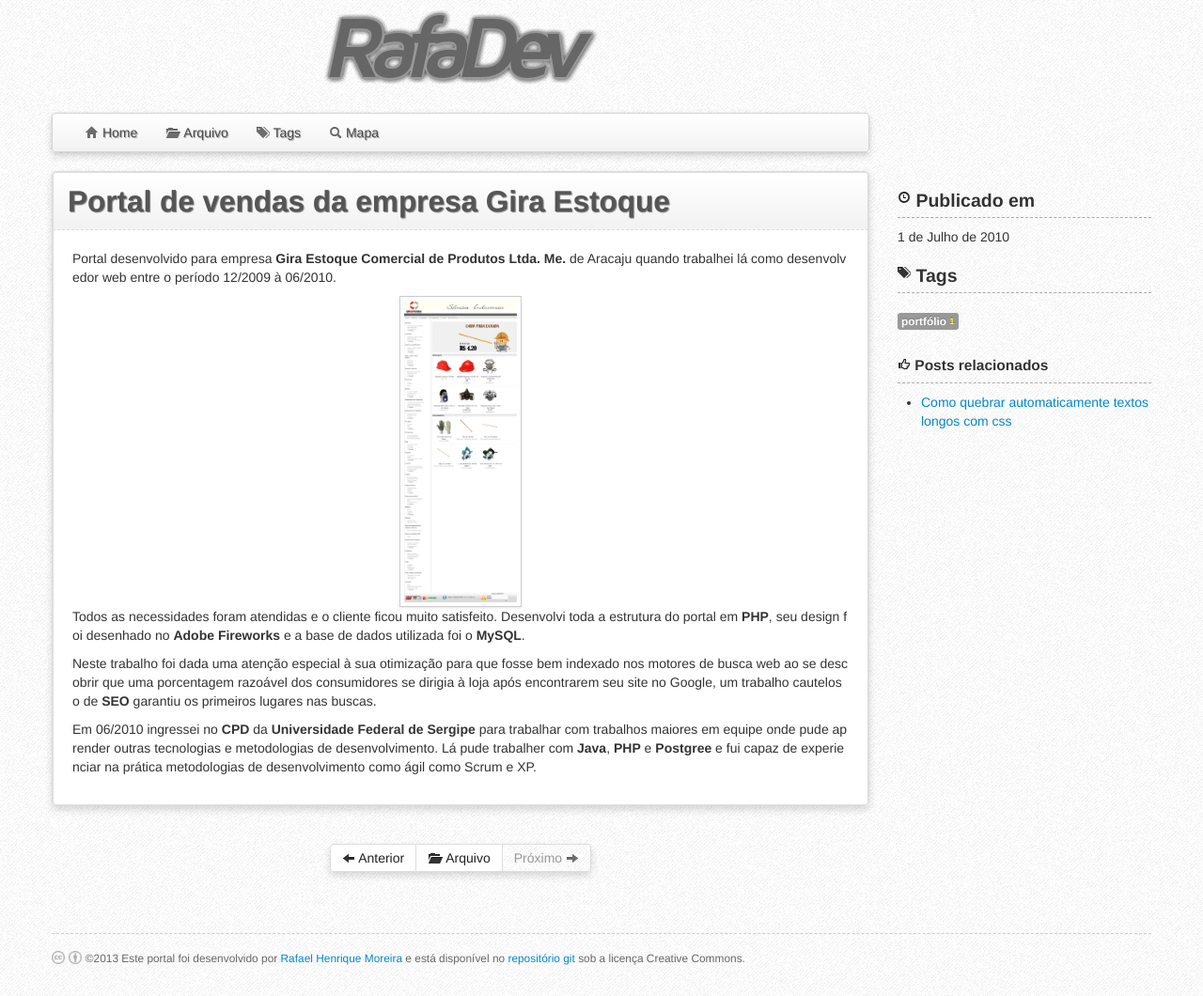
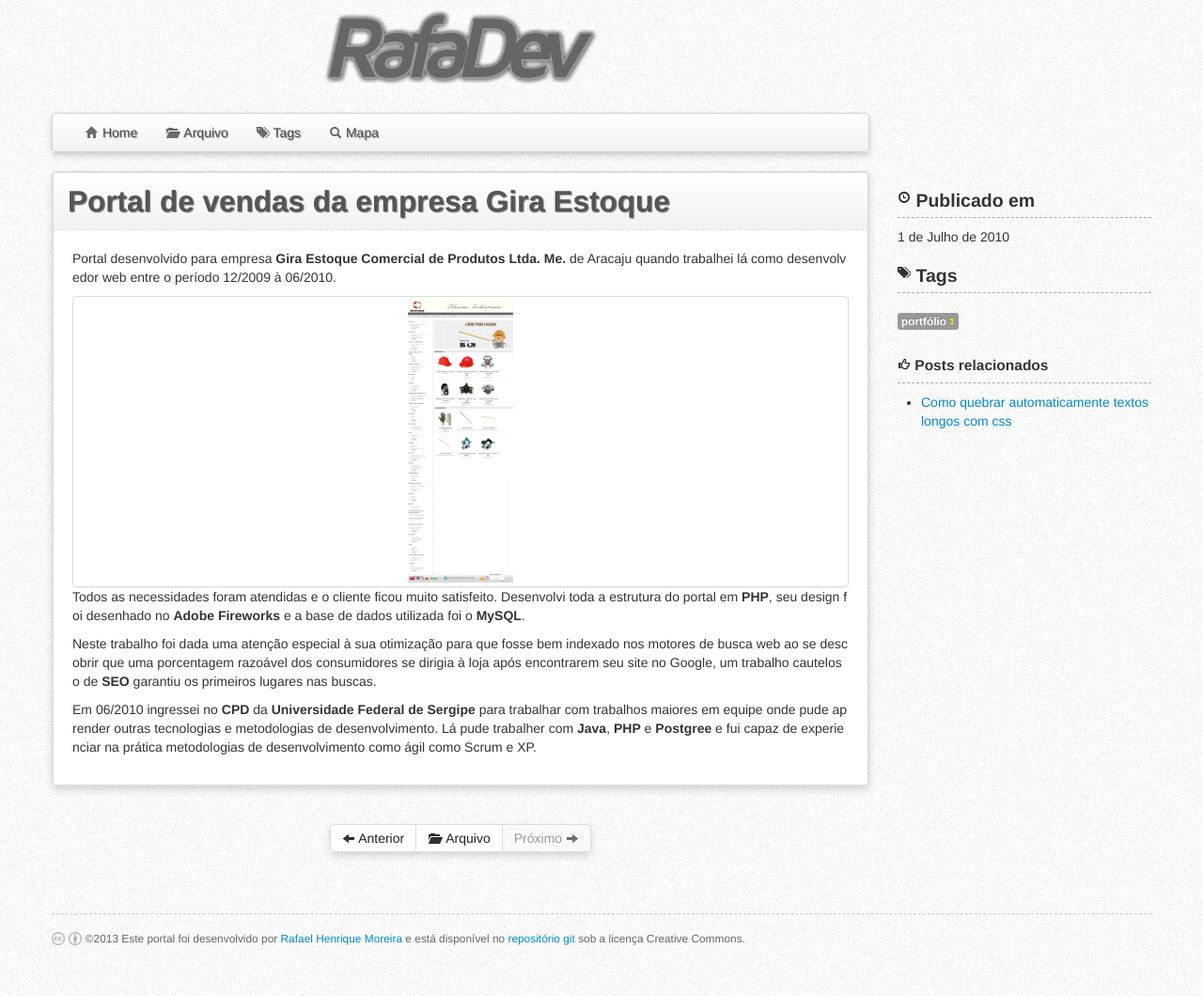
Before and after one commit to rafadev7/RafaDev.com, a Jekyll site: the page built from _posts/2010-7-1-Portal-de-vendas-da-empresa-Gira-Estoque.md, in a window 1280 px wide. Shown: the whole page at 94% size. Built offline with Jekyll 4.4.1, drawn with Linux system fonts in a browser that asks for light colours; comment, search, counter and statistics services are not loaded.

Commit message:
Tumbnail added

```diff
--- a/_posts/2010-7-1-Portal-de-vendas-da-empresa-Gira-Estoque.md
+++ b/_posts/2010-7-1-Portal-de-vendas-da-empresa-Gira-Estoque.md
@@ -7,9 +7,9 @@ tags : [portfólio]
 Portal desenvolvido para empresa **Gira Estoque Comercial de Produtos Ltda. Me.** de Aracaju quando trabalhei lá como desenvolvedor web entre o período 12/2009 à 06/2010.
 
 <div style="clear: both; text-align: center;">
-  <a href="{{ site.url }}/img/portifolio/giraestoque.png">
-    <img class="img-polaroid" src="{{ site.url }}/img/portifolio/giraestoque.png" border="0" height="320" width="120">
-</a>
+  <a class="thumbnail" href="{{ site.url }}/img/portifolio/giraestoque.png">
+    <img src="{{ site.url }}/img/portifolio/giraestoque-thumbnail.png" height="300" width="112">
+  </a>
 </div>
 
 
```
Also changed, not shown: img/portifolio/giraestoque-thumbnail.png (added).
